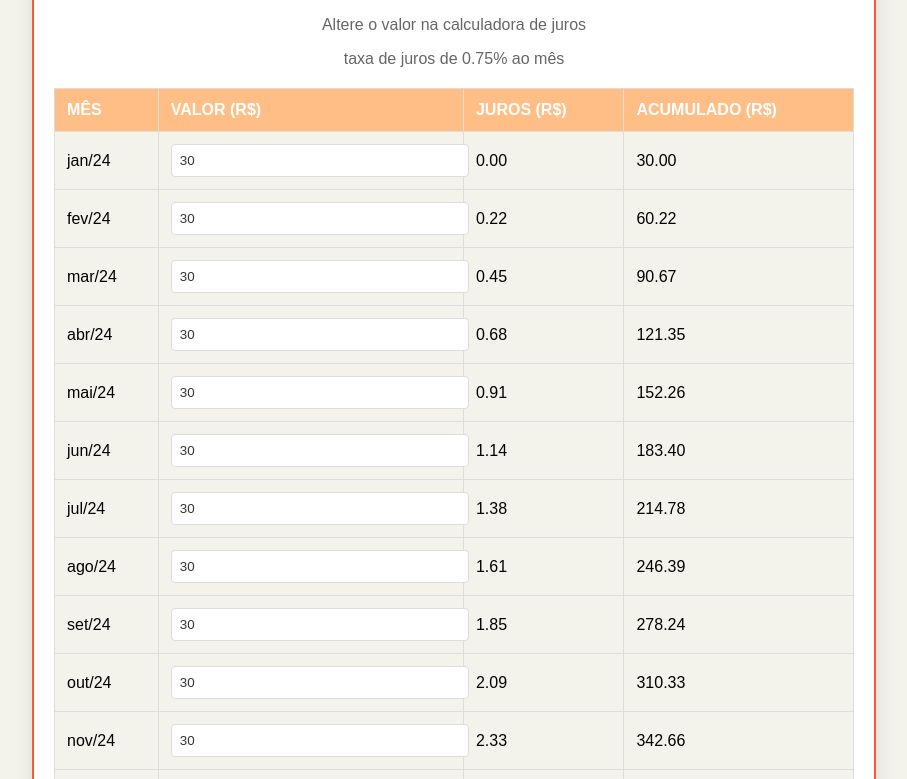
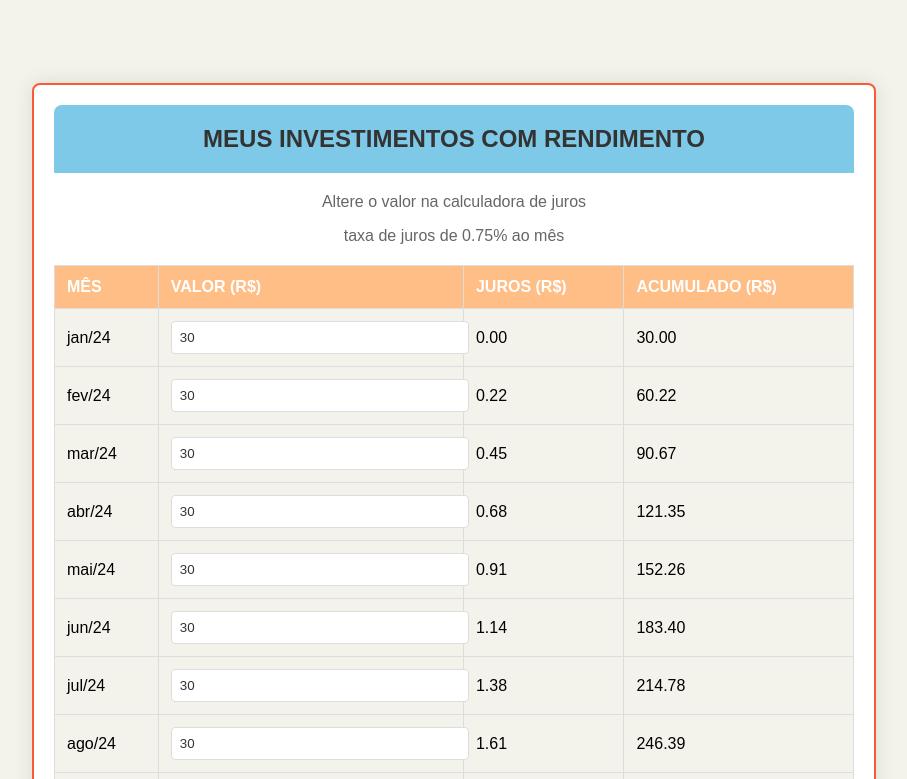
Before and after one commit to Academe33/Calculadora-juros-simples, a plain HTML site: page index.html in a window 1280 px wide. Shown: the part 17-796 px from the top of the page, without its empty margins (186-1093 px from the left). Drawn offline with Linux system fonts and the light colour scheme.

Commit message:
Update index.html

```diff
--- a/index.html
+++ b/index.html
@@ -12,8 +12,9 @@
       padding: 0;
       display: flex;
       justify-content: center;
-      align-items: center;
+      align-items: flex-start;
       height: 100vh;
+      padding-top: 50px; /* Adicionado padding-top para descer o contêiner */
     }
     .container {
       background: #fff;
@@ -22,18 +23,21 @@
       padding: 20px;
       max-width: 800px;
       width: 100%;
+      margin-top: 50px; /* Adiciona margem superior ao contêiner */
     }
     h1 {
       text-align: center;
       color: #333;
       background-color: #7DC9E7;
-      padding: 10px;
+      padding: 20px; /* Reduzido para garantir mais espaço */
       border-radius: 8px 8px 0 0;
-      margin-top: 0;
+      margin: 0;
+      font-size: 1.5em; /* Reduzido o tamanho da fonte */
     }
-    p {
+    .subtitle {
       text-align: center;
       color: #666;
+      margin-top: 20px; /* Aumentado para mais espaço entre título e subtítulo */
     }
     table {
       width: 100%;
@@ -76,8 +80,10 @@
 <body>
   <div class="container">
     <h1>MEUS INVESTIMENTOS COM RENDIMENTO</h1>
-    <p>Altere o valor na calculadora de juros</p>
-    <p>taxa de juros de 0.75% ao mês</p>
+    <div class="subtitle">
+      <p>Altere o valor na calculadora de juros</p>
+      <p>taxa de juros de 0.75% ao mês</p>
+    </div>
     <table id="investmentTable">
       <thead>
         <tr>
```
